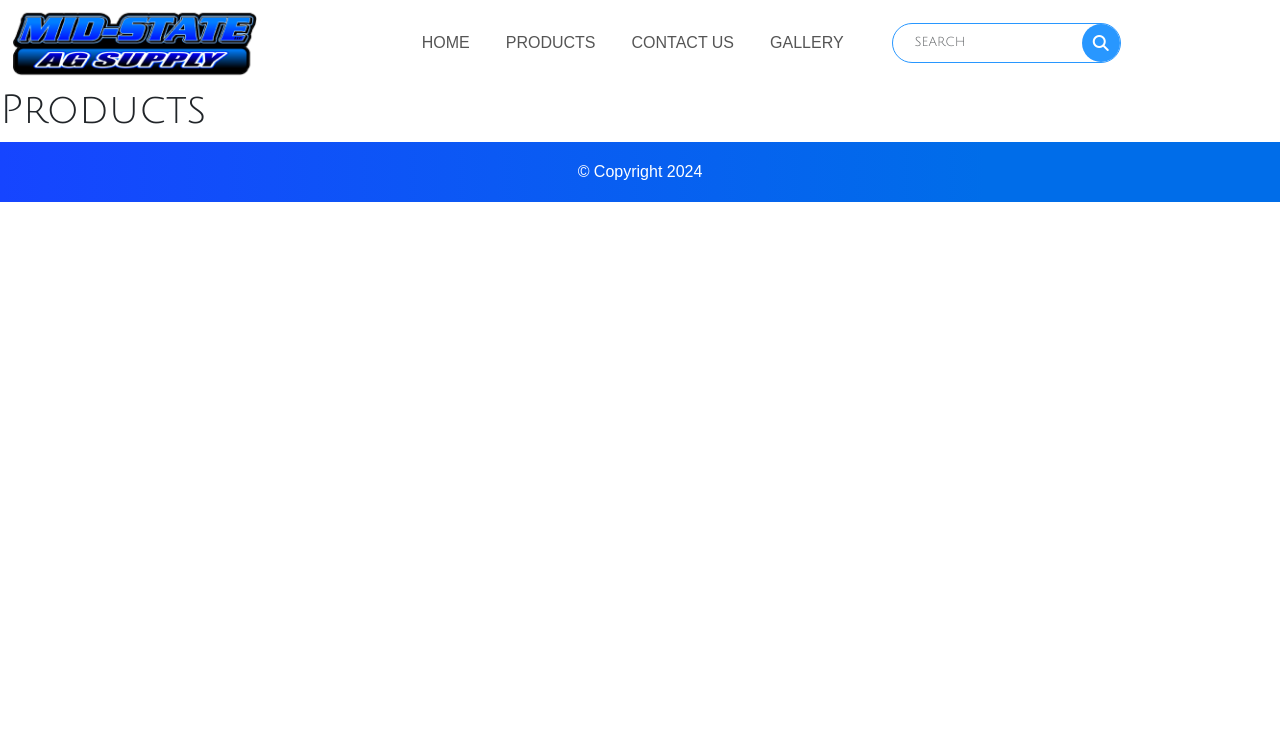
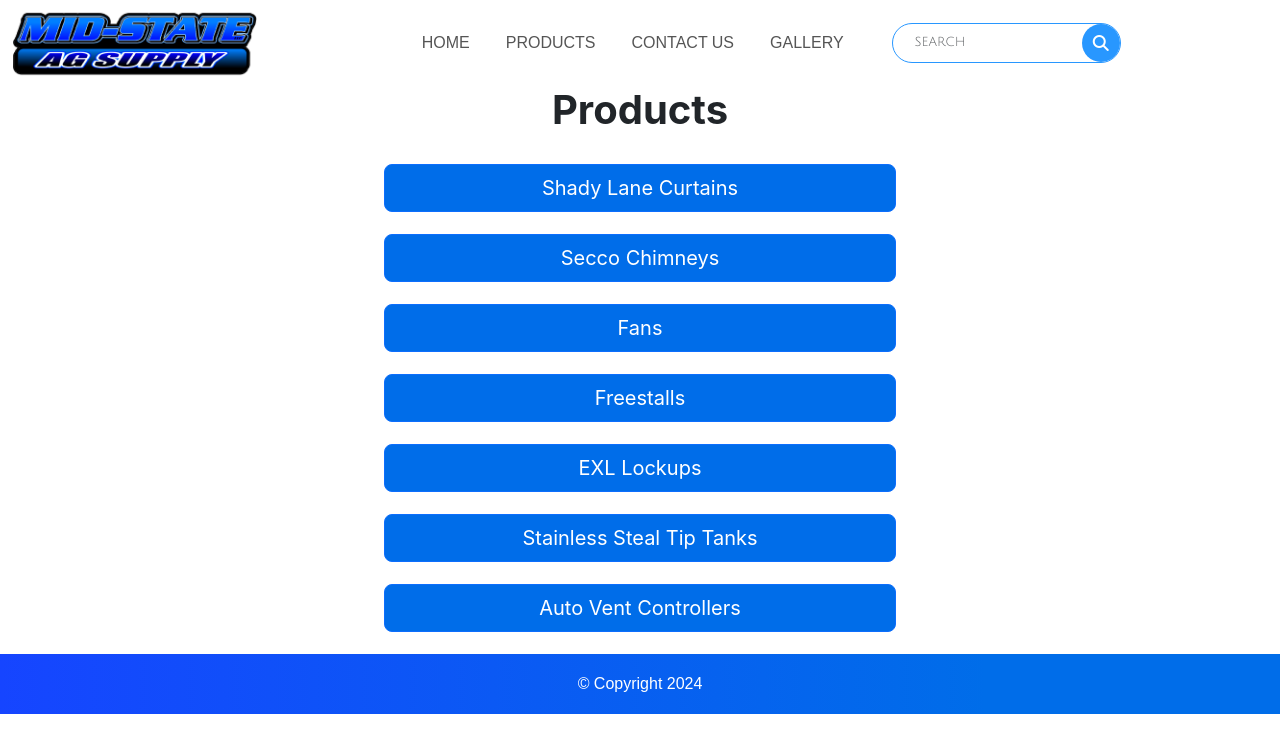
Before and after one commit to Tyrarose/mid-state-ag-supply, a React (Create React App) app: page /products in a window 1280 px wide. Shown: the top 752 px of the page. Built offline with nearby package versions, Linux system fonts and the light colour scheme.

Commit message:
primary: products buttons on products page added

```diff
--- /dev/null
+++ b/src/data/products-buttonNames.json
@@ -0,0 +1,30 @@
+[
+	{
+		"id": 1,
+		"buttonName": "Shady Lane Curtains"
+	},
+	{
+		"id": 2,
+		"buttonName": "Secco Chimneys"
+	},
+	{
+		"id": 3,
+		"buttonName": "Fans"
+	},
+	{
+		"id": 4,
+		"buttonName": "Freestalls"
+	},
+	{
+		"id": 5,
+		"buttonName": "EXL Lockups"
+	},
+	{
+		"id": 6,
+		"buttonName": "Stainless Steal Tip Tanks"
+	},
+	{
+		"id": 7,
+		"buttonName": "Auto Vent Controllers"
+	}
+]
--- a/src/pages/Gallery.jsx
+++ b/src/pages/Gallery.jsx
@@ -42,6 +42,7 @@ function Gallery() {
 
 	return (
 		<div>
+			<h1 className="title text-center">Gallery</h1>
 			<section className="desktop">
 				{rows.map((ids, index) => (
 					<Row
--- a/src/pages/Products.jsx
+++ b/src/pages/Products.jsx
@@ -1,10 +1,24 @@
 import React from "react";
+import "../styles/Products.css";
+
+import buttonNames from "../data/products-buttonNames.json";
 
 function Products() {
 	return (
-		<section>
-			<h1>Products</h1>
-		</section>
+		<div className="container products-container text-center">
+			<h1 className="title">Products</h1>
+			<section className="buttons">
+				{buttonNames.map((item) => (
+					<button
+						key={item.id}
+						type="button"
+						className="btn btn-primary btn-lg btn-block product-btn"
+					>
+						{item.buttonName}
+					</button>
+				))}
+			</section>
+		</div>
 	);
 }
 
--- /dev/null
+++ b/src/styles/Products.css
@@ -0,0 +1,27 @@
+.products-container {
+	align-items: center;
+}
+.title {
+	font-weight: bold;
+	font-family: "Inter", sans-serif;
+	margin-bottom: 30px;
+}
+.buttons {
+	margin: auto;
+	display: flex;
+	flex-direction: column;
+	align-items: center;
+}
+
+.product-btn {
+	width: 40vw;
+	margin-bottom: 22px;
+	font-family: "Inter", sans-serif;
+	background-color: #006de9;
+}
+
+@media only screen and (max-width: 767px) {
+	.product-btn {
+		width: 80vw;
+	}
+}
```
